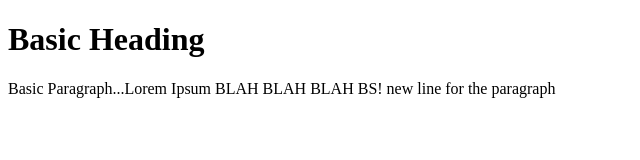
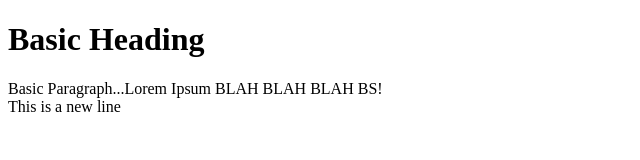
Before and after one commit to rottenberry23/coursera--test, a plain HTML site: page index.html in a window 1280 px wide. Shown: the whole page, without its empty margins (0-640 px from the left). Drawn offline with Linux system fonts and the light colour scheme.

Commit message:
removed a line

```diff
--- a/index.html
+++ b/index.html
@@ -5,7 +5,6 @@
 </head>
 <body>
 	<h1>Basic Heading</h1>
-	<p>Basic Paragraph...Lorem Ipsum BLAH BLAH BLAH BS!
-	new line for the paragraph</p>
+	<p>Basic Paragraph...Lorem Ipsum BLAH BLAH BLAH BS!<br>This is  a new line</p>
 </body>
 </html>
```
